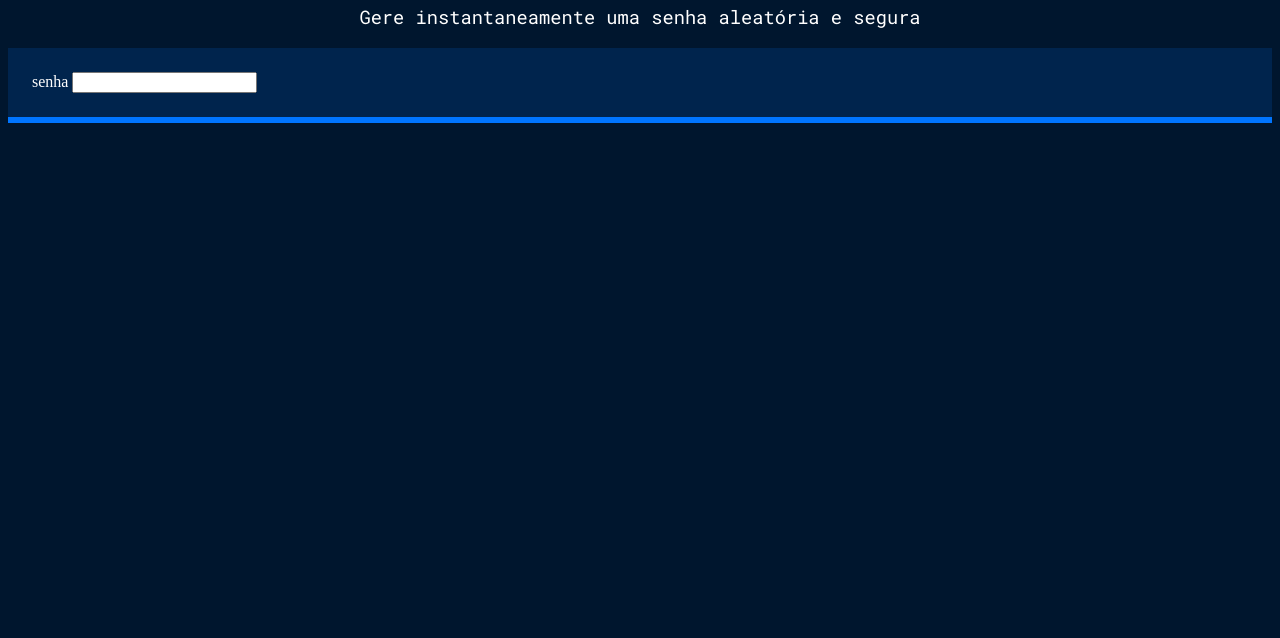
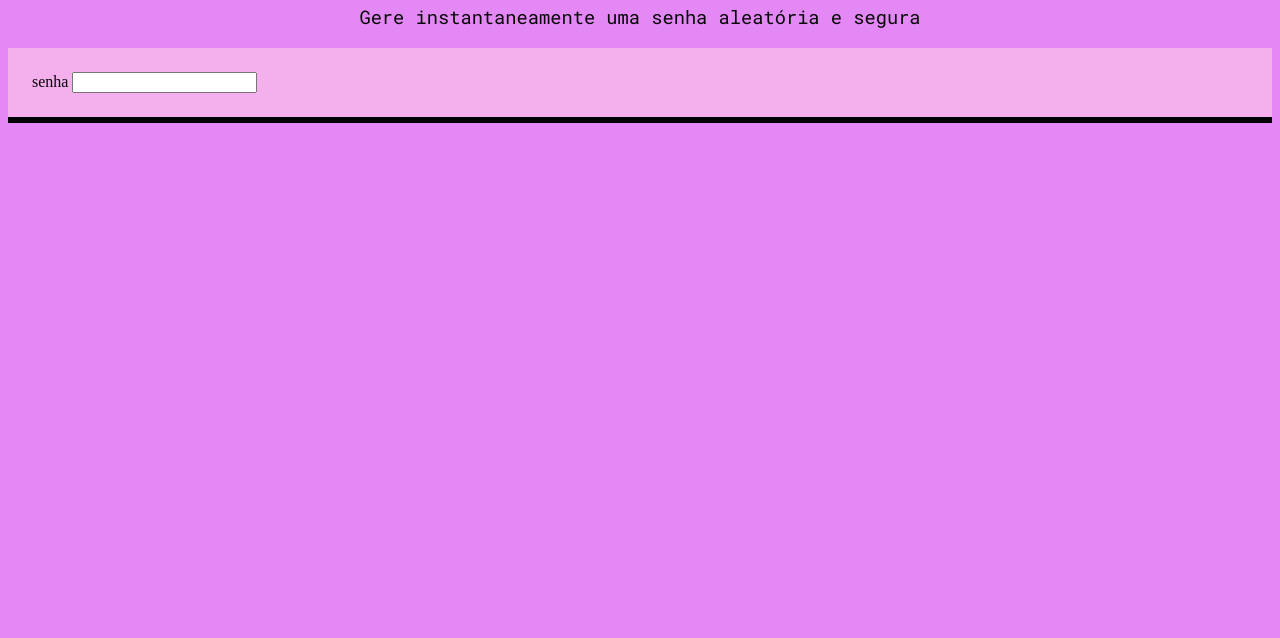
Before and after one commit to Kahxxs2/gerador-de-senha-karen, a plain HTML site: page index.html in a window 1280 px wide. Shown: the part 162-800 px from the top of the page. Drawn offline with Linux system fonts and the light colour scheme.

Commit message:
Add files via upload

```diff
--- a/style.css
+++ b/style.css
@@ -1,9 +1,9 @@
 :root{
-    --branco: white;
-    --corDeFundo:#00162E;
-    --fundoSenha: #00244D;
+    --branco: rgb(7, 7, 7);
+    --corDeFundo:#e388f5;
+    --fundoSenha: #f3b0ed;
     --fundoDeTexto: #001E40;
-    --borda: #0075ff;
+    --borda: #000000;
     --roboto: "Roboto", sans-serif;
     --robotoMono: "Roboto Mono", monospace;
 }
```
